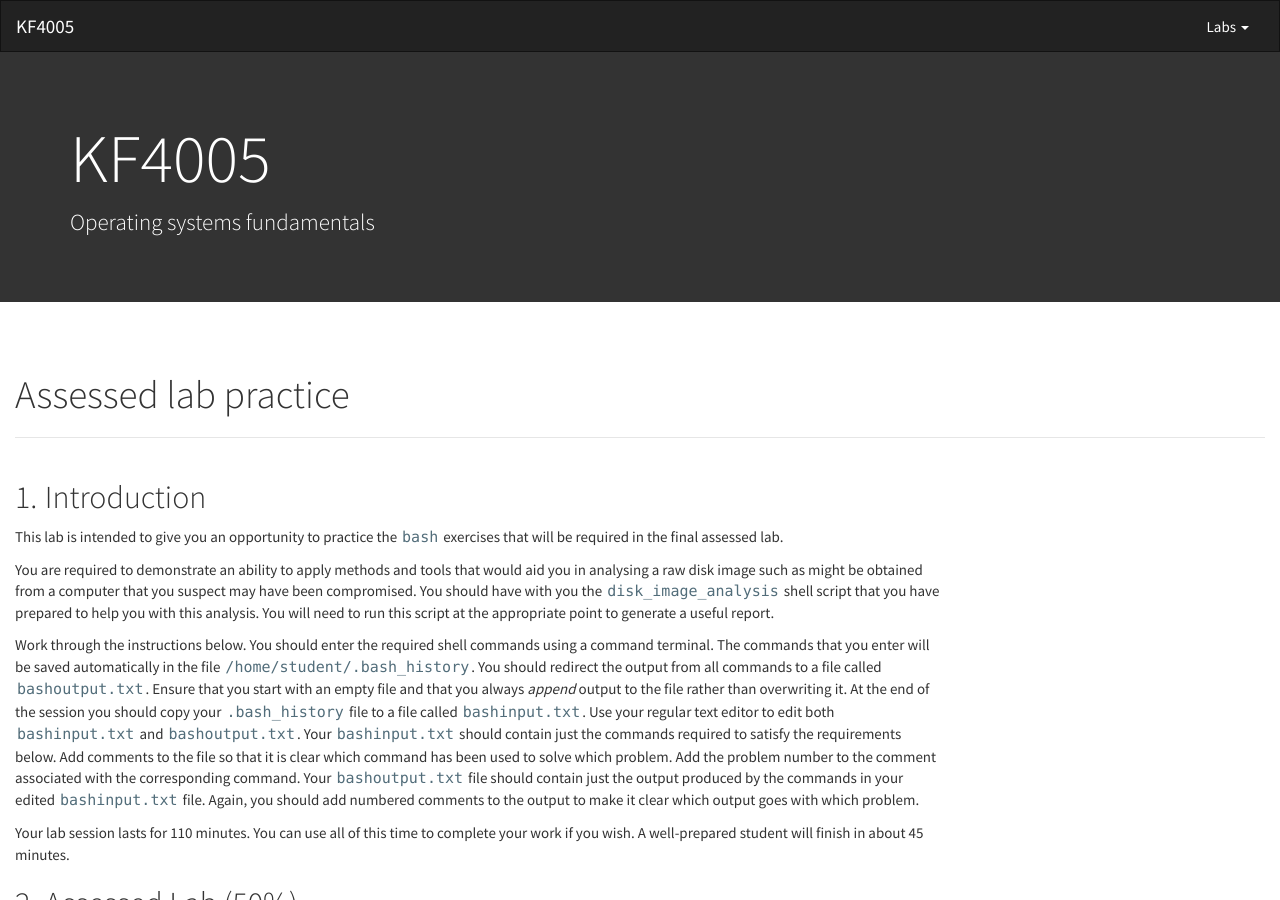
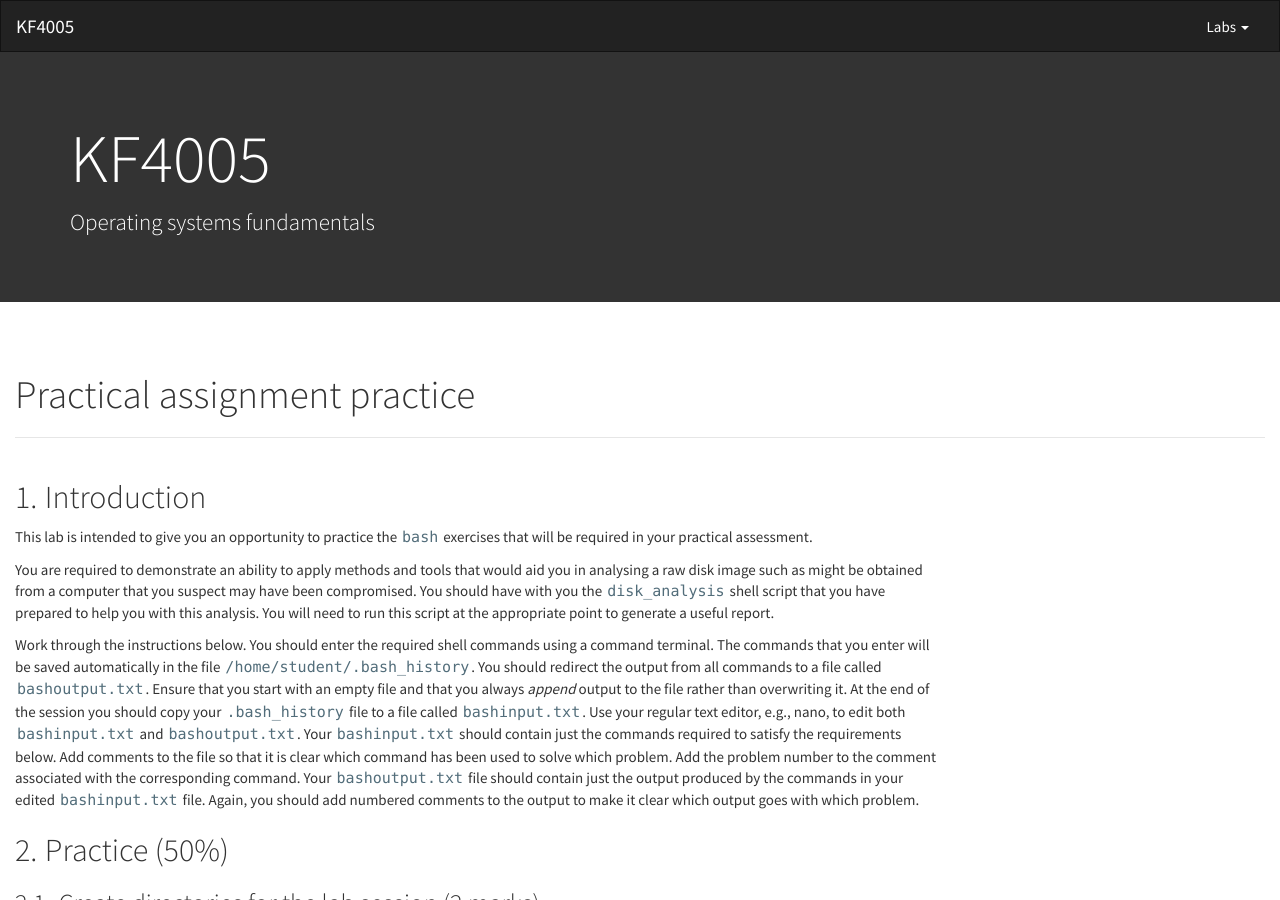
Before and after one commit to wkz20042008/kf4005, a Jekyll site: the page built from L11.md, in a window 1280 px wide and 900 px high. Built offline with Jekyll 4.4.1, drawn with Linux system fonts in a browser that asks for light colours; nearby versions of some CDN libraries.

Commit message:
Update L11.md

```diff
--- a/L11.md
+++ b/L11.md
@@ -1,18 +1,18 @@
 ---
 layout: default
-title: Assessed lab practice
+title: Practical assignment practice
 <!--license: https://github.com/DavidKendall/blinky/blob/master/LICENSE-->
 ---
 
 ## Introduction
 
 This lab is intended to give you an opportunity to practice the
-`bash` exercises that will be required in the final assessed lab.
+`bash` exercises that will be required in your practical assessment.
 
 You are required to demonstrate an ability to apply methods and tools that
 would aid you in analysing a raw disk image such as might be obtained from a
 computer that you suspect may have been compromised. You should have with you
-the `disk_image_analysis` shell script that you have prepared to help you with
+the `disk_analysis` shell script that you have prepared to help you with
 this analysis. You will need to run this script at the appropriate point to
 generate a useful report.
 
@@ -23,7 +23,7 @@ the output from all commands to a file called `bashoutput.txt`. Ensure
 that you start with an empty file and that you always *append* output
 to the file rather than overwriting it. At the end
 of the session you should copy your `.bash_history` file to a file
-called `bashinput.txt`. Use your regular text editor to edit both
+called `bashinput.txt`. Use your regular text editor, e.g., nano, to edit both
 `bashinput.txt` and `bashoutput.txt`. Your `bashinput.txt` should contain
 just the commands required to satisfy the requirements below. Add
 comments to the file so that it is clear which command has been
@@ -34,11 +34,9 @@ edited `bashinput.txt` file. Again, you should add numbered comments
 to the output to make it clear which output goes with which
 problem.
 
-Your lab session lasts for 110 minutes. You can use all of this time
-to complete your work if you wish. A well-prepared student will finish
-in about 45 minutes.
 
-## Assessed Lab (50%)
+
+## Practice (50%)
 
 ### Create directories for the lab session (2 marks)
 
```
